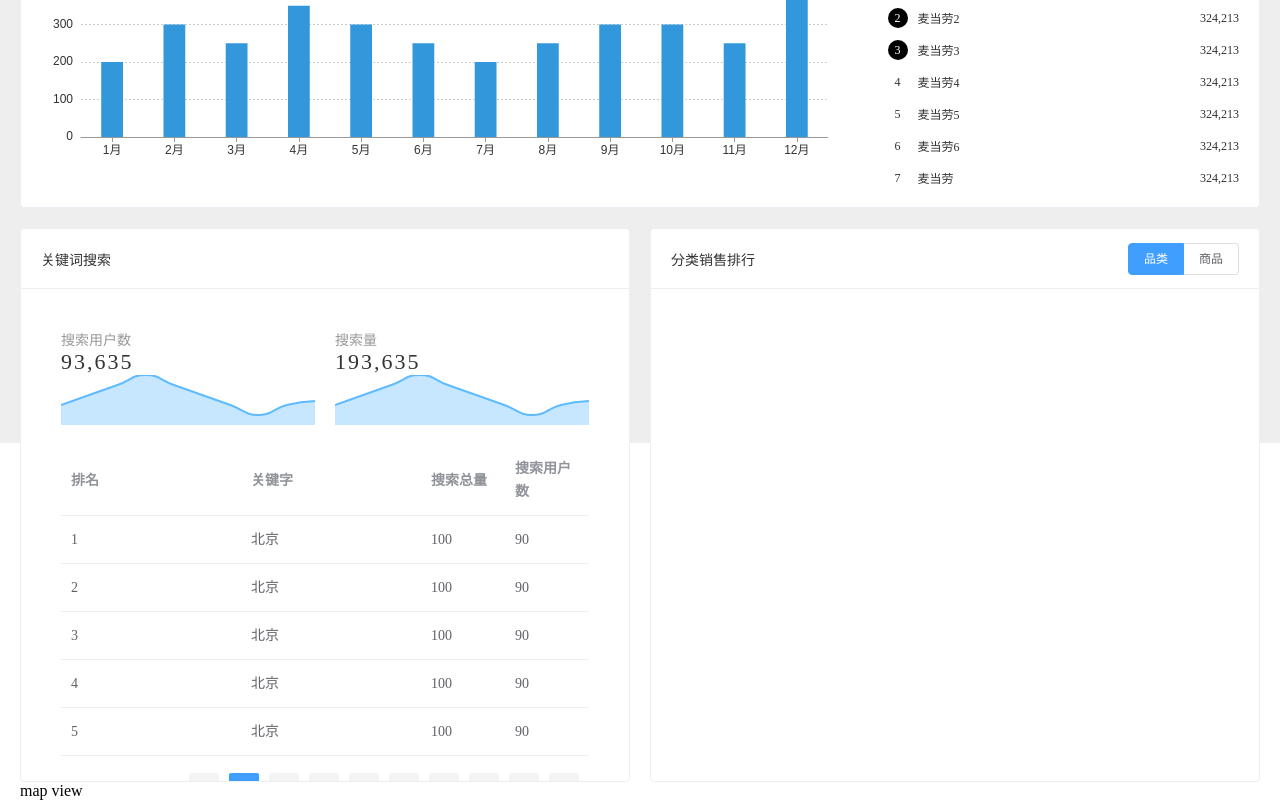
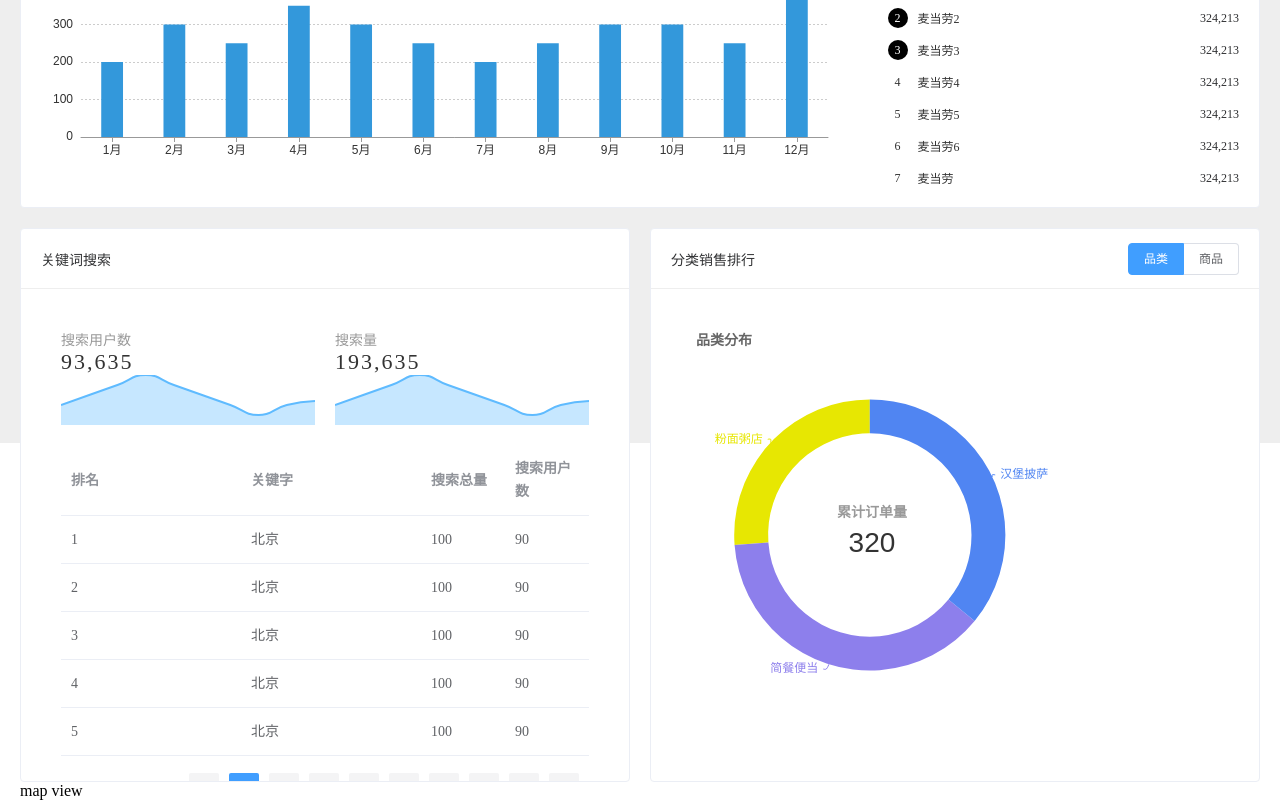
Before and after one commit to TsaiJie/imooc-datav-report, a Vue app: page /#/ in a window 1280 px wide. Shown: the part 357-1157 px from the top of the page. Built offline with nearby package versions, Linux system fonts and the light colour scheme.

Commit message:
饼图基本完成

```diff
--- a/src/components/BottomView/index.vue
+++ b/src/components/BottomView/index.vue
@@ -143,9 +143,91 @@
       ]
     }
   },
+  mounted () {
+    this.renderPieChart()
+  },
   methods: {
     onPageChange (page) {
       console.log(page)
+    },
+    renderPieChart () {
+      const mockData = [
+        {
+          legendName: '粉面粥店',
+          value: 67,
+          percent: '15.40%',
+          itemStyle: {
+            color: '#e7e702'
+          }
+        },
+        {
+          legendName: '简餐便当',
+          value: 97,
+          percent: '22.30%',
+          itemStyle: {
+            color: '#8d7fec'
+          }
+        },
+        {
+          legendName: '汉堡披萨',
+          value: 92,
+          percent: '22.15%',
+          itemStyle: {
+            color: '#5085f2'
+          }
+        }
+      ]
+      this.categoryOptions = {
+        title: [
+          {
+            text: '品类分布',
+            textStyle: {
+              fontSize: 14,
+              color: '#666'
+            },
+            left: 20,
+            top: 20
+          }, {
+            text: '累计订单量',
+            subtext: '320',
+            x: '34.5%',
+            y: '42.5%',
+            textAlign: 'center',
+            textStyle: {
+              fontSize: 14,
+              color: '#999'
+            },
+            subtextStyle: {
+              fontSize: 28,
+              color: '#333'
+            }
+          }
+        ],
+        series: [{
+          type: 'pie',
+          data: mockData,
+          label: {
+            normal: {
+              show: true,
+              position: 'outter',
+              formatter (params) {
+                return `${params.data.legendName}`
+              }
+            }
+          },
+          center: ['35%', '50%'],
+          // 默认为 0 75%
+          radius: ['45%', '60%'],
+          labelLine: {
+            normal: {
+              length: 5,
+              length2: 3,
+              smooth: true
+            }
+          },
+          clockwise: false
+        }]
+      }
     }
   }
 }
```
